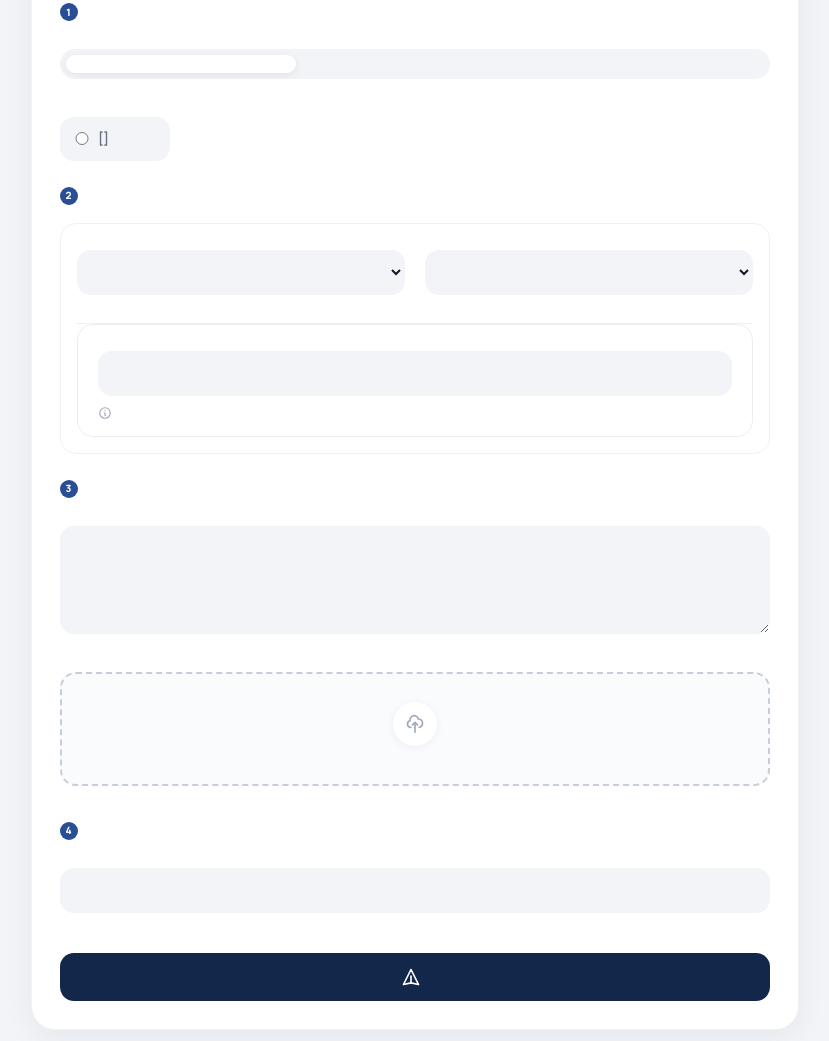
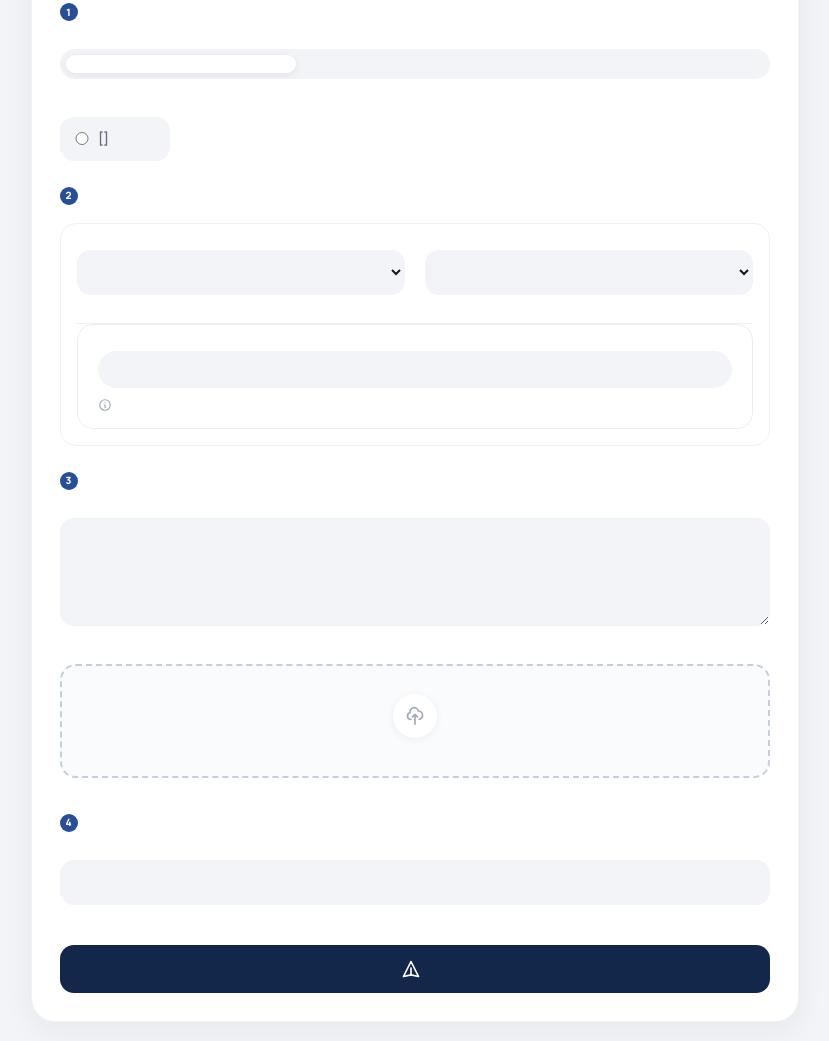
Before and after one commit to matheusth16/sistema-chamados-dtx, a Python web app: template app/templates/formulario.html in a window 1280 px wide. Shown: the part 277-1318 px from the top of the page, without its empty margins (225-1054 px from the left). Run offline with Jinja, Linux system fonts and the light colour scheme; the template is opened without the code that fills it: most values are stand-ins (such as "Sample title", 1, 10 or a date in 2020); lists and menus that the app fills with data are empty; some libraries are stand-ins or nearby versions.

Commit message:
fix(ui): Corrige icone sobrepondo texto no badge Suggested Responsible
.bento-form input (bento.css:70) tem especificidade maior que
.bento-resp-badge sozinho e vencia, colapsando o padding-left de 34px
(espaco reservado pro icone) pra 14px — o icone de pessoa ficava em
cima da primeira letra do texto. Mesma causa raiz documentada no
comentario de .bento-resp-badge:not(.hidden) logo acima (empate de
especificidade ja resolvido ali uma vez). Corrige do mesmo jeito:
aumenta a especificidade do seletor com #responsavel_visual.

Confirmado via getComputedStyle no navegador: padding-left volta a
34px, border-radius volta a 99px (pilula, tambem estava perdendo pra
14px), icone termina 6px antes do texto comecar.

Co-Authored-By: Claude <noreply@anthropic.com>

```diff
--- a/app/static/css/bento.css
+++ b/app/static/css/bento.css
@@ -108,7 +108,11 @@
    mesma especificidade; como bento.css carrega depois de tailwind.min.css em base.html, a regra
    incondicional sempre venceria o empate mesmo com .hidden aplicada. */
 .bento-resp-badge:not(.hidden){ display:inline-flex; }
-.bento-resp-badge{ align-items:center; gap:8px; background:var(--color-surface-canvas); border:none; border-radius:99px; padding:8px 16px 8px 34px; color:var(--color-text-muted); font-size:14px; font-weight:700; position:relative; width:100%; cursor:not-allowed; }
+/* Seletor com #id: .bento-form input (bento.css:70) tem especificidade (0,1,1),
+   maior que .bento-resp-badge sozinho (0,1,0) — vencia e colapsava o padding-left
+   de 34px (espaço reservado pro ícone) pra 14px, sobrepondo o ícone no texto.
+   Mesma causa raiz do comentário de .bento-resp-badge:not(.hidden) acima. */
+#responsavel_visual.bento-resp-badge{ align-items:center; gap:8px; background:var(--color-surface-canvas); border:none; border-radius:99px; padding:8px 16px 8px 34px; color:var(--color-text-muted); font-size:14px; font-weight:700; position:relative; width:100%; cursor:not-allowed; }
 .bento-resp-badge.is-resolved{ background:var(--color-dtx-100); color:var(--color-dtx-500); }
 .bento-resp-badge.is-warning{ background:var(--color-status-open-bg); color:var(--color-status-open-text); }
 .bento-resp-badge.is-error{ background:var(--color-status-cancelled-bg); color:var(--color-status-cancelled-text); }
```
